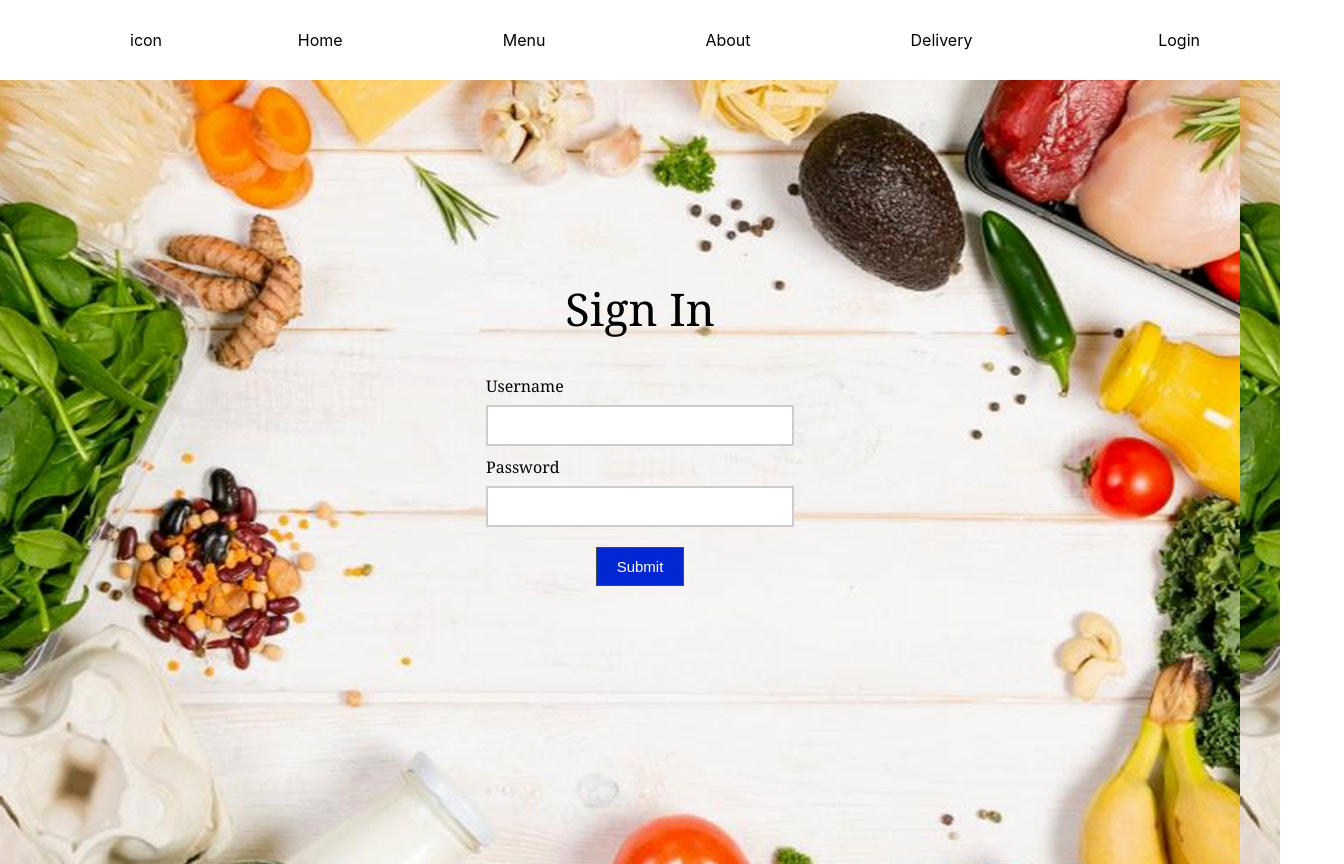
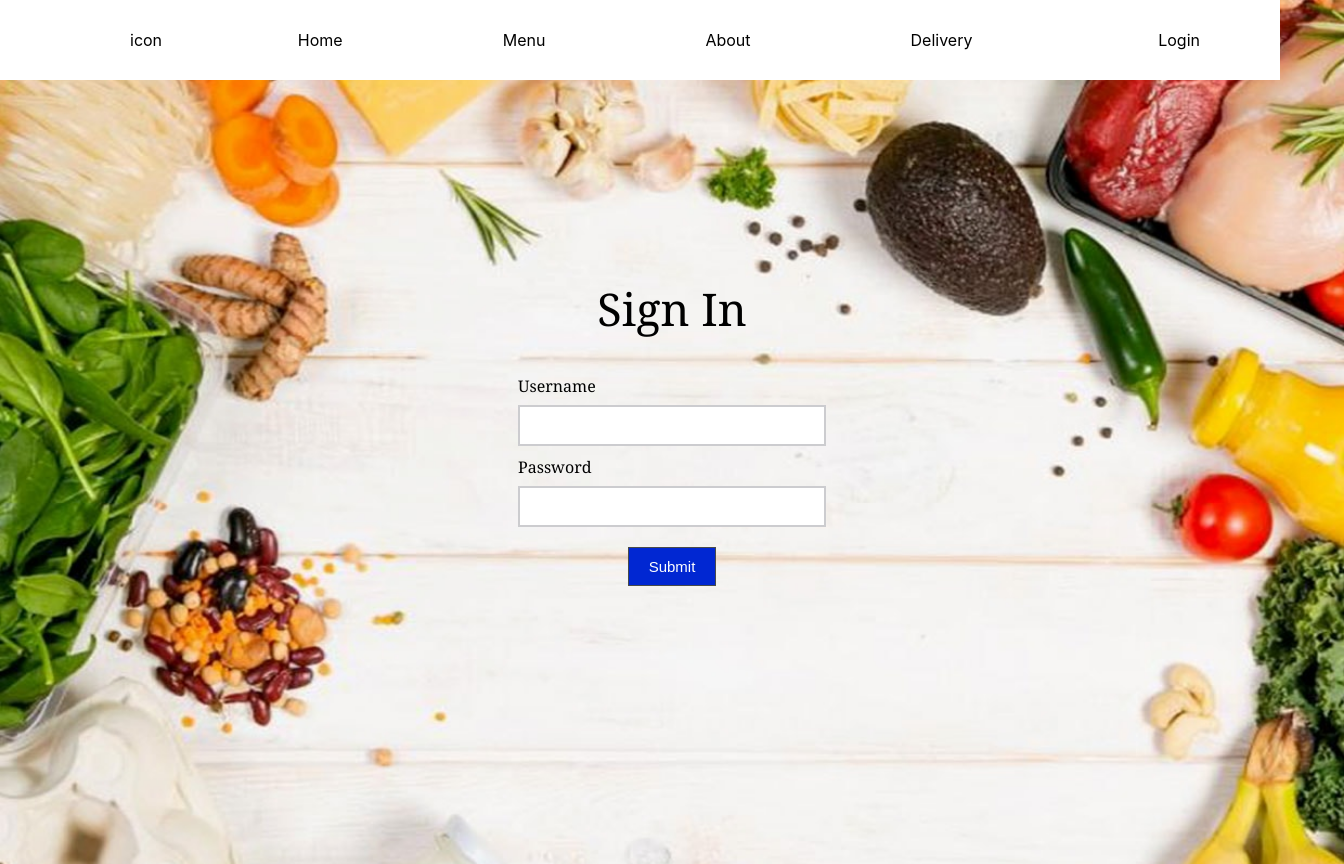
Before and after one commit to lancers2020/dars, a React (Create React App) app in the folder client/dars/: page /login in a window 1280 px wide. Shown: the whole page, 1344 px wide, since content can reach past the window. Built offline with nearby package versions, Linux system fonts and the light colour scheme.

Commit message:
login cover fixed

```diff
--- a/client/dars/src/pages/Menu.js
+++ b/client/dars/src/pages/Menu.js
@@ -84,8 +84,8 @@ const MenuDisplay=()=>{
   var label_breakfast=[
      "Black Coffee",
      "Hot Chocolate",
-        "Waffle blueberries",
-        "Waffle strawberry",
+     "Blueberries waffle",
+     "Strawberry waffle",
      "Daing with rice",
      "Hot milo",
      "Hot mocha",
@@ -181,10 +181,10 @@ const MenuDisplay=()=>{
   ]
 
   var prices = [
-    20, 34, 200, 45, 17, 58, 39, 159, 310
+    15.99, 17.99, 9.99, 9.99, 25.99, 17.99, 13.99, 19.99, 18.99
   ]
 
-  var description = "lorem uwu ipsum uwu dolor uwu uwu uwuuuuuuuuuu";
+  var description = "chocolaty aroma with note of vanilla-like swiss, and dark chocolate";
 
   var color = "white";
 
--- a/client/dars/src/pages/css/login.css
+++ b/client/dars/src/pages/css/login.css
@@ -8,7 +8,12 @@
     height: 100vh;
     font-family: Cambria, Cochin, Georgia, Times, "Times New Roman", serif;
     background-image: url(../../pictures/logo/restobar1.jpg);
+    background-repeat: no-repeat;
+    width: 100vw;
+    background-size: cover;
   }
+
+
 
   input[type="text"],
   input[type="password"] {
```
Lines whose indentation alone changed are shown as unchanged.
